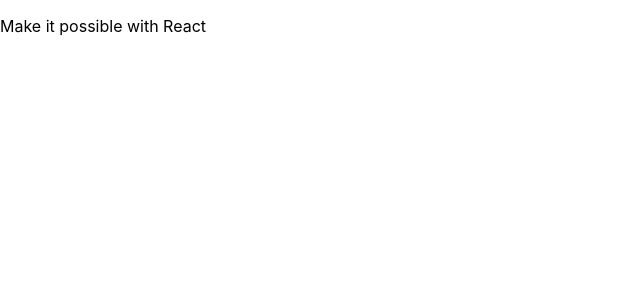
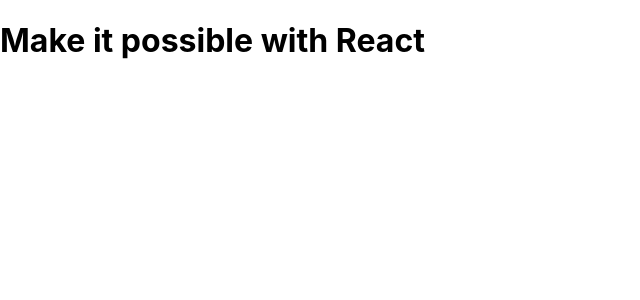
Before and after one commit to ackn14/react-redux-crud-application, a React (Create React App) app: page / in a window 1280 px wide. Shown: the top 300 px of the page, without its empty margins (0-640 px from the left). Built offline with nearby package versions, Linux system fonts and the light colour scheme.

Commit message:
JSXとは何かについて学習

```diff
--- a/src/App.js
+++ b/src/App.js
@@ -1,11 +1,9 @@
-import React from 'react';
+import React,{ Component } from 'react';
 
-function App() {
-  return (
-    <div>
-        <p>Make it possible with React</p>
-    </div>
-  );
+class App extends Component {
+  render(){
+    return <h1>Make it possible with React</h1>;
+  }
 }
 
 export default App;
```
